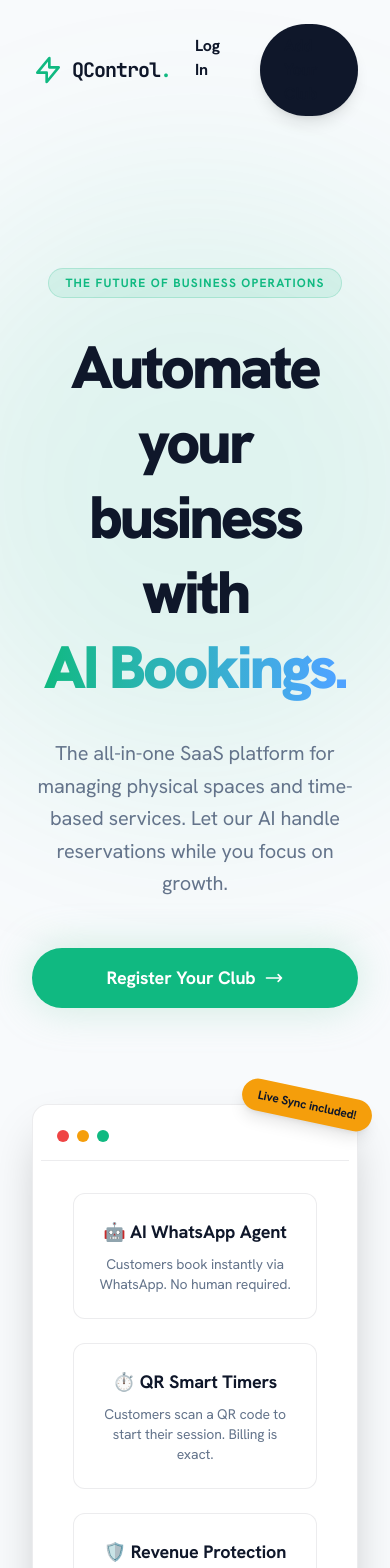
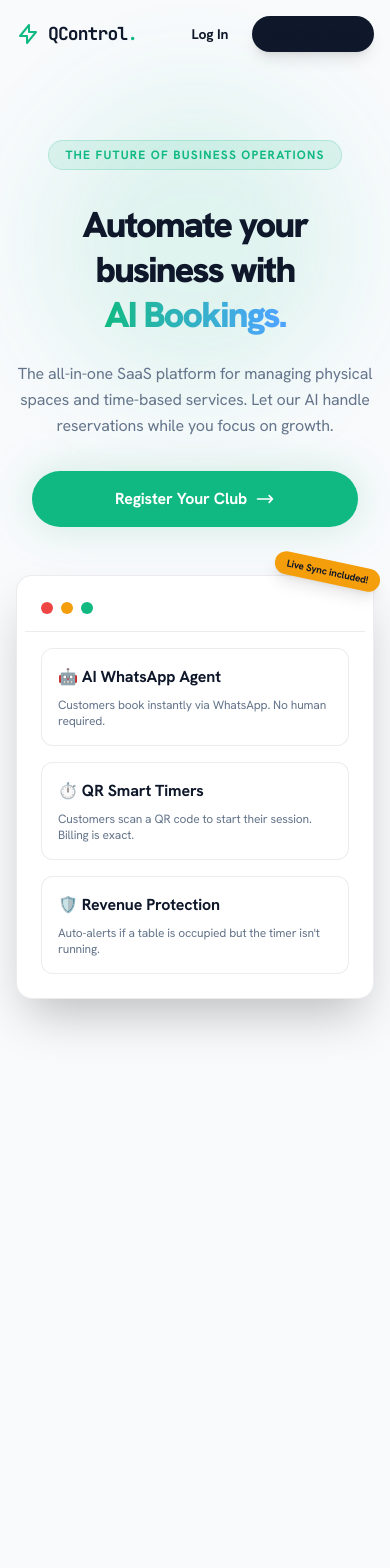
Before and after one commit to angarak994/scan-n-bill, a Next.js app: page / in a window 390 px wide. Shown: the top 1568 px of the page. After the commit the page ends 1063 px from the top, so only its background shows below. Built offline with nearby package versions, Linux system fonts and the light colour scheme.

Commit message:
fix: landing page mobile responsiveness

```diff
--- a/src/app/page.tsx
+++ b/src/app/page.tsx
@@ -4,47 +4,47 @@ export default function Home() {
   return (
     <main className="min-h-screen bg-bg-base text-text-primary overflow-x-hidden">
       {/* Navbar */}
-      <nav className="w-full flex justify-between items-center px-8 py-6 max-w-7xl mx-auto">
+      <nav className="w-full flex flex-wrap justify-between items-center px-4 sm:px-8 py-4 sm:py-6 max-w-7xl mx-auto gap-4">
         <div className="flex items-center gap-2">
-          <svg className="w-8 h-8 text-accent" viewBox="0 0 24 24" fill="none" stroke="currentColor" strokeWidth="2"><path strokeLinecap="round" strokeLinejoin="round" d="M13 10V3L4 14h7v7l9-11h-7z" /></svg>
-          <span className="text-xl font-bold font-mono tracking-tighter">QControl<span className="text-accent">.</span></span>
+          <svg className="w-6 h-6 sm:w-8 sm:h-8 text-accent" viewBox="0 0 24 24" fill="none" stroke="currentColor" strokeWidth="2"><path strokeLinecap="round" strokeLinejoin="round" d="M13 10V3L4 14h7v7l9-11h-7z" /></svg>
+          <span className="text-lg sm:text-xl font-bold font-mono tracking-tighter">QControl<span className="text-accent">.</span></span>
         </div>
-        <div className="flex gap-4">
-          <Link href="/login" className="px-6 py-2.5 rounded-full font-bold hover:bg-bg-surface transition-colors">
+        <div className="flex gap-2 sm:gap-4">
+          <Link href="/login" className="px-4 py-2 sm:px-6 sm:py-2.5 rounded-full font-bold text-sm sm:text-base hover:bg-bg-surface transition-colors">
             Log In
           </Link>
-          <Link href="/register" className="px-6 py-2.5 bg-text-primary text-bg-base font-bold rounded-full hover:bg-text-secondary transition-colors shadow-lg">
+          <Link href="/register" className="px-4 py-2 sm:px-6 sm:py-2.5 bg-text-primary text-bg-base font-bold text-sm sm:text-base rounded-full hover:bg-text-secondary transition-colors shadow-lg">
             Add Your Club
           </Link>
         </div>
       </nav>
 
       {/* Hero Section */}
-      <section className="relative w-full max-w-7xl mx-auto px-8 pt-20 pb-32 flex flex-col items-center text-center mt-12">
-        <div className="absolute top-0 w-[600px] h-[600px] bg-accent/10 rounded-full blur-[100px] -z-10 pointer-events-none"></div>
+      <section className="relative w-full max-w-7xl mx-auto px-4 sm:px-8 pt-12 sm:pt-20 pb-16 sm:pb-32 flex flex-col items-center text-center mt-6 sm:mt-12">
+        <div className="absolute top-0 w-[300px] sm:w-[600px] h-[300px] sm:h-[600px] bg-accent/10 rounded-full blur-[50px] sm:blur-[100px] -z-10 pointer-events-none"></div>
 
         <span className="px-4 py-1.5 rounded-full bg-accent/10 text-accent font-bold text-xs uppercase tracking-widest mb-8 border border-accent/20">
           The Future of Business Operations
         </span>
 
-        <h1 className="text-6xl md:text-8xl font-black tracking-tighter leading-tight mb-8 max-w-4xl">
+        <h1 className="text-4xl sm:text-6xl md:text-8xl font-black tracking-tighter leading-tight mb-6 sm:mb-8 max-w-4xl">
           Automate your business with <br/><span className="text-transparent bg-clip-text bg-gradient-to-r from-accent to-blue-400">AI Bookings.</span>
         </h1>
 
-        <p className="text-xl text-text-secondary mb-12 max-w-2xl leading-relaxed">
+        <p className="text-base sm:text-xl text-text-secondary mb-8 sm:mb-12 max-w-2xl leading-relaxed">
           The all-in-one SaaS platform for managing physical spaces and time-based services. Let our AI handle reservations while you focus on growth.
         </p>
 
-        <div className="flex flex-col sm:flex-row gap-4 w-full sm:w-auto">
-          <Link href="/register" className="px-8 py-4 bg-accent text-white font-bold rounded-full text-lg hover:bg-accent/90 transition-all shadow-[0_0_40px_rgba(141,213,182,0.4)] flex items-center justify-center gap-2">
+        <div className="flex flex-col sm:flex-row gap-4 w-full sm:w-auto px-4">
+          <Link href="/register" className="w-full sm:w-auto px-8 py-4 bg-accent text-white font-bold rounded-full text-base sm:text-lg hover:bg-accent/90 transition-all shadow-[0_0_40px_rgba(141,213,182,0.4)] flex items-center justify-center gap-2">
             Register Your Club
             <svg className="w-5 h-5" fill="none" stroke="currentColor" viewBox="0 0 24 24"><path strokeLinecap="round" strokeLinejoin="round" strokeWidth="2" d="M17 8l4 4m0 0l-4 4m4-4H3"></path></svg>
           </Link>
         </div>
 
         {/* Mockup Preview */}
-        <div className="mt-24 w-full max-w-5xl rounded-2xl border border-border-theme bg-bg-card p-2 shadow-2xl relative">
-          <div className="absolute -top-4 -right-4 bg-warning text-bg-base font-bold text-xs px-4 py-2 rounded-full transform rotate-12 shadow-lg">
+        <div className="mt-12 sm:mt-24 w-full max-w-5xl rounded-2xl border border-border-theme bg-bg-card p-2 shadow-2xl relative">
+          <div className="absolute -top-4 -right-2 sm:-right-4 bg-warning text-bg-base font-bold text-[10px] sm:text-xs px-3 py-1 sm:px-4 sm:py-2 rounded-full transform rotate-12 shadow-lg z-10">
             Live Sync included!
           </div>
           <div className="w-full h-12 bg-bg-surface rounded-t-xl border-b border-border-theme flex items-center px-4 gap-2">
@@ -52,18 +52,18 @@ export default function Home() {
             <div className="w-3 h-3 rounded-full bg-warning"></div>
             <div className="w-3 h-3 rounded-full bg-accent"></div>
           </div>
-          <div className="p-8 grid grid-cols-1 md:grid-cols-3 gap-6 bg-bg-base rounded-b-xl">
-            <div className="bg-bg-surface p-6 rounded-xl border border-border-theme">
-              <h3 className="font-bold text-lg mb-2">🤖 AI WhatsApp Agent</h3>
-              <p className="text-text-secondary text-sm">Customers book instantly via WhatsApp. No human required.</p>
+          <div className="p-4 sm:p-8 grid grid-cols-1 md:grid-cols-3 gap-4 sm:gap-6 bg-bg-base rounded-b-xl text-left">
+            <div className="bg-bg-surface p-4 sm:p-6 rounded-xl border border-border-theme">
+              <h3 className="font-bold text-base sm:text-lg mb-2">🤖 AI WhatsApp Agent</h3>
+              <p className="text-text-secondary text-xs sm:text-sm">Customers book instantly via WhatsApp. No human required.</p>
             </div>
-            <div className="bg-bg-surface p-6 rounded-xl border border-border-theme">
-              <h3 className="font-bold text-lg mb-2">⏱️ QR Smart Timers</h3>
-              <p className="text-text-secondary text-sm">Customers scan a QR code to start their session. Billing is exact.</p>
+            <div className="bg-bg-surface p-4 sm:p-6 rounded-xl border border-border-theme">
+              <h3 className="font-bold text-base sm:text-lg mb-2">⏱️ QR Smart Timers</h3>
+              <p className="text-text-secondary text-xs sm:text-sm">Customers scan a QR code to start their session. Billing is exact.</p>
             </div>
-            <div className="bg-bg-surface p-6 rounded-xl border border-border-theme">
-              <h3 className="font-bold text-lg mb-2">🛡️ Revenue Protection</h3>
-              <p className="text-text-secondary text-sm">Auto-alerts if a table is occupied but the timer isn't running.</p>
+            <div className="bg-bg-surface p-4 sm:p-6 rounded-xl border border-border-theme">
+              <h3 className="font-bold text-base sm:text-lg mb-2">🛡️ Revenue Protection</h3>
+              <p className="text-text-secondary text-xs sm:text-sm">Auto-alerts if a table is occupied but the timer isn't running.</p>
             </div>
           </div>
         </div>
```
